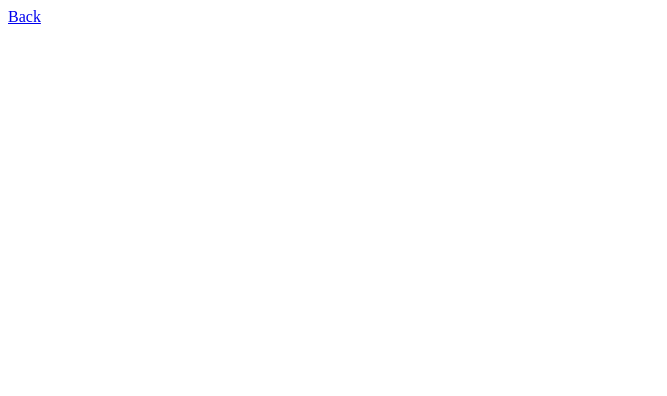
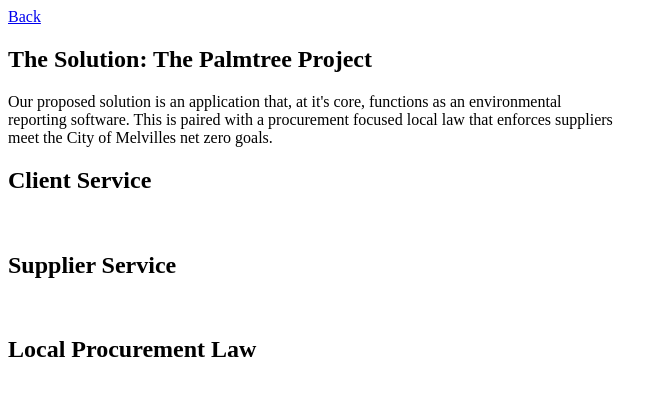
Before and after one commit to DougMcalister/digital_brochure, a React (Vite) app: page /solution in a window 1280 px wide. Shown: the top 396 px of the page, without its empty margins (0-667 px from the left). Built offline with nearby package versions, Linux system fonts and the light colour scheme.

Commit message:
Began filling information pages

```diff
--- a/src/pages/applications.tsx
+++ b/src/pages/applications.tsx
@@ -9,7 +9,7 @@ export default function ApplicationsPage () {
             </Link>
 
             <section className="hero">
-
+                <h1>Future Applications</h1>
             </section>
 
             <section className="content-grid">
--- a/src/pages/implementation.tsx
+++ b/src/pages/implementation.tsx
@@ -9,7 +9,7 @@ export default function ImplementationPage () {
             </Link>
 
             <section className="hero">
-
+                <h1>Solution Implementation</h1>
             </section>
 
             <section className="content-grid">
--- a/src/pages/solution.tsx
+++ b/src/pages/solution.tsx
@@ -9,12 +9,24 @@ export default function SolutionPage () {
             </Link>
 
             <section className="hero">
-
+                <h1>The Solution: The Palmtree Project</h1>
             </section>
 
             <section className="content-grid">
                 <article className="info-card">
+                    Our proposed solution is an application that, at it's core, functions as an environmental<br/>
+                    reporting software. This is paired with a procurement focused local law that enforces suppliers<br/>
+                    meet the City of Melvilles net zero goals.
+                    <br/>
+                    <h2>Client Service</h2>
 
+                    <br/>
+                    <h2>Supplier Service</h2>
+
+                    <br/>
+                    <h2>Local Procurement Law</h2>
+
+                    <br/>
                 </article>
             </section>
         </main>
```
